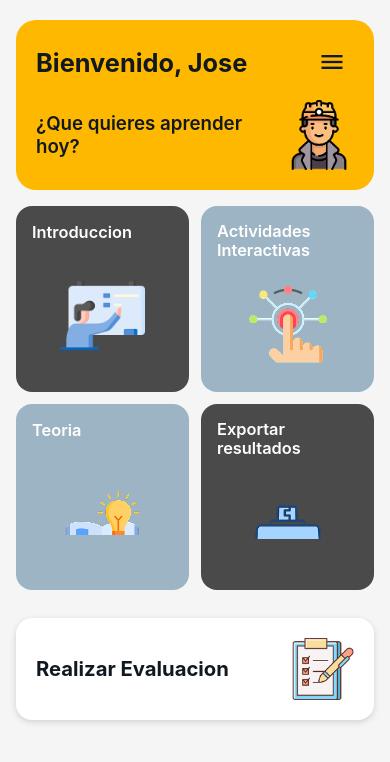
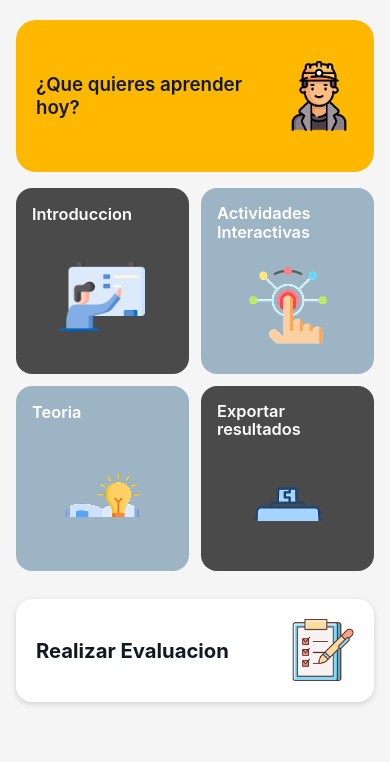
Before and after one commit to Nefta11/minecApp, a React Native app: screen /Home in a window 390 px wide. Shown: the top 762 px of the page. Built offline with nearby package versions, Linux system fonts and the light colour scheme.

Commit message:
Remove header section from WelcomeBanner component for a cleaner layout

```diff
--- a/app/components/home/WelcomeBanner.jsx
+++ b/app/components/home/WelcomeBanner.jsx
@@ -6,12 +6,6 @@ import Colors from '../../utils/Colors';
 const WelcomeBanner = () => {
     return (
         <View style={styles.container}>
-            <View style={styles.header}>
-                <Text style={styles.welcomeText}>Bienvenido, Jose</Text>
-                <TouchableOpacity style={styles.menuButton}>
-                    <Icon name="menu" size={28} color={Colors.Black} />
-                </TouchableOpacity>
-            </View>
             <View style={styles.bannerContent}>
                 <Text style={styles.questionText}>¿Que quieres aprender hoy?</Text>
                 <View style={styles.imageContainer}>
@@ -38,20 +32,6 @@ const styles = StyleSheet.create({
         padding: 20,
         minHeight: height * 0.18,
     },
-    header: {
-        flexDirection: 'row',
-        justifyContent: 'space-between',
-        alignItems: 'center',
-        marginBottom: 16,
-    },
-    welcomeText: {
-        fontSize: width * 0.065,
-        fontWeight: '700',
-        color: Colors.Black,
-    },
-    menuButton: {
-        padding: 8,
-    },
     bannerContent: {
         flexDirection: 'row',
         justifyContent: 'space-between',
```
